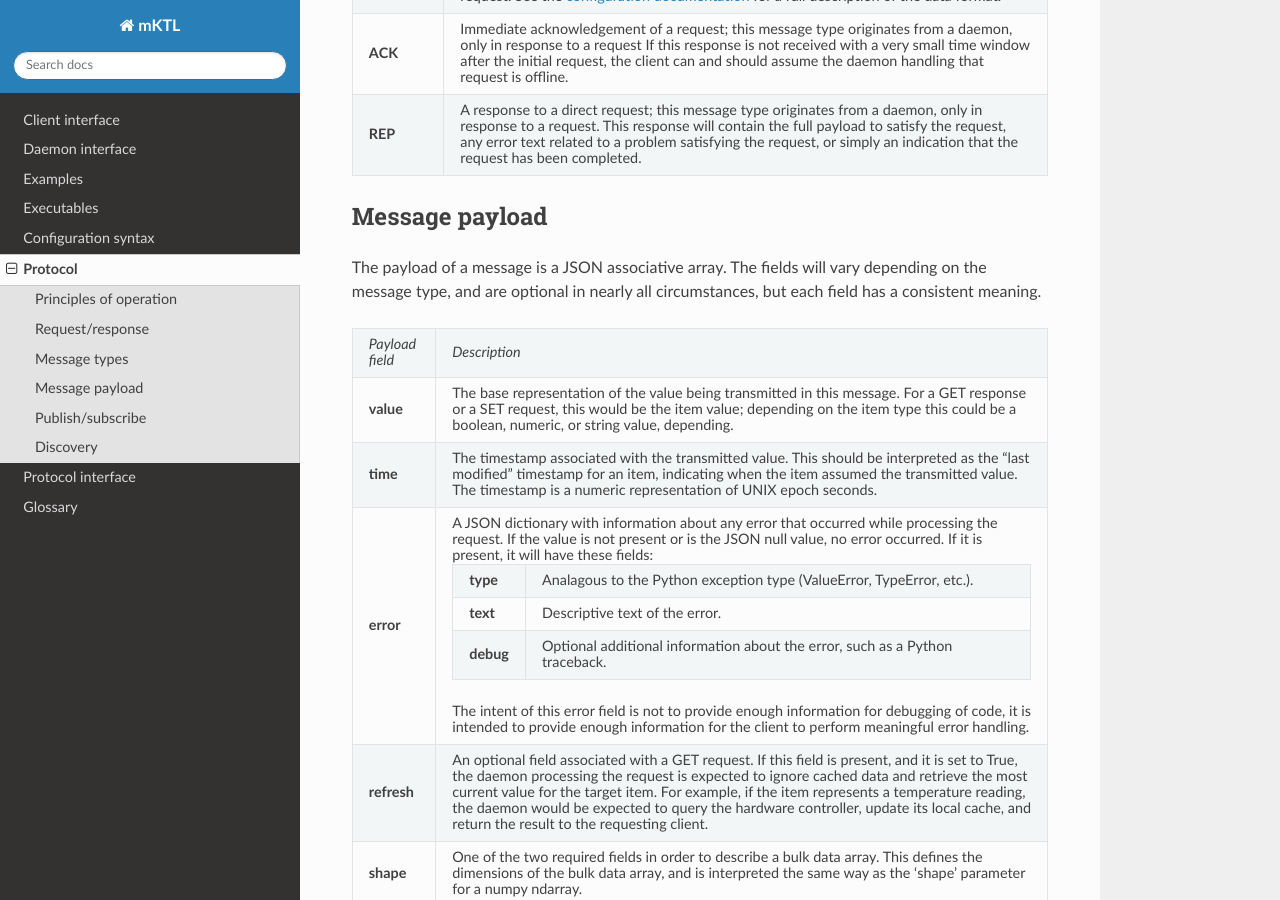
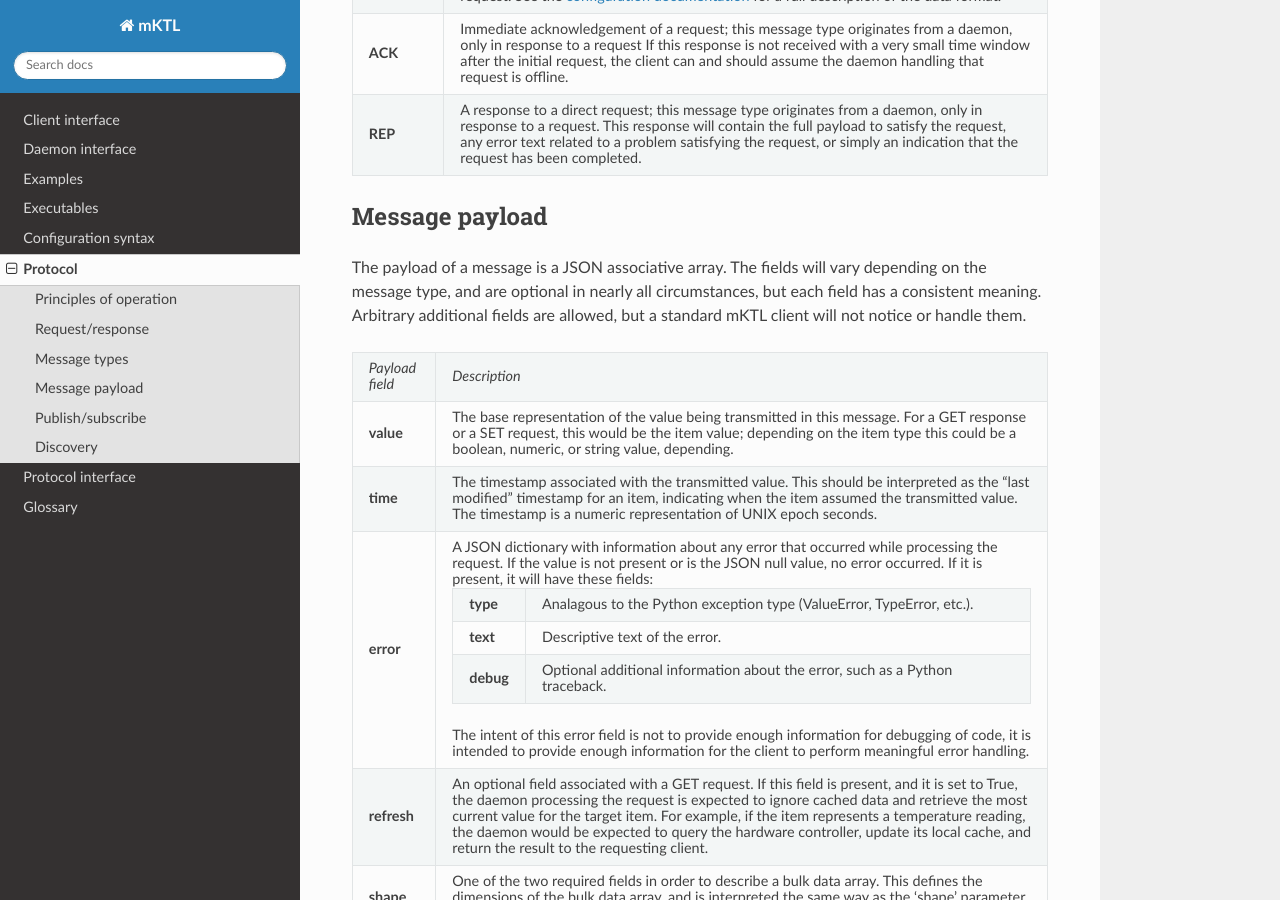
Before and after one commit to KeckObservatory/mKTL, a Sphinx documentation site: the page built from doc/protocol.rst, in a window 1280 px wide and 900 px high, scrolled down 3674 px. Built offline with Sphinx 7.4.7 and the Read the Docs theme 3.1.0, drawn with Linux system fonts in a browser that asks for light colours.

Commit message:
Directly state that additional payload fields are allowed, but likely to be ignored.

```diff
--- a/doc/protocol.rst
+++ b/doc/protocol.rst
@@ -264,7 +264,8 @@ Message payload
 
 The payload of a message is a JSON associative array. The fields will vary
 depending on the message type, and are optional in nearly all circumstances,
-but each field has a consistent meaning.
+but each field has a consistent meaning. Arbitrary additional fields are
+allowed, but a standard mKTL client will not notice or handle them.
 
 .. list-table::
 
```
